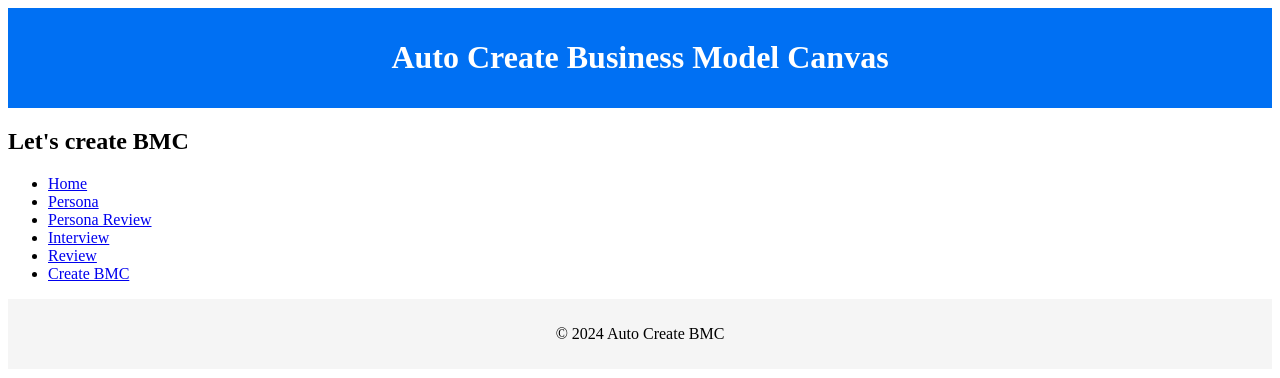
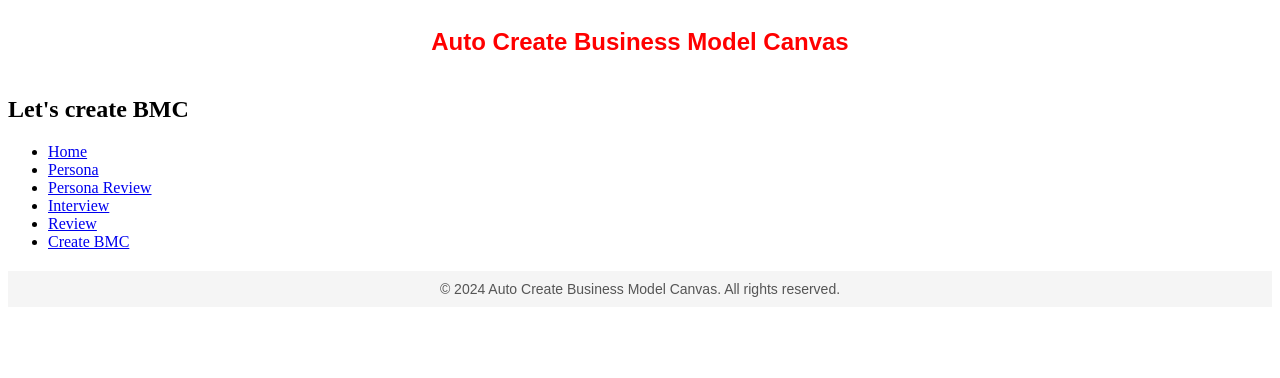
Before and after one commit to Kazuto-Ikeda/mvp-for-abmc2, a Next.js app: page /home in a window 1280 px wide. Shown: the top 378 px of the page. Built offline with nearby package versions, Linux system fonts and the light colour scheme.

Commit message:
change header color

```diff
--- a/app/layout.tsx
+++ b/app/layout.tsx
@@ -4,19 +4,42 @@ export default function RootLayout({ children }: { children: React.ReactNode })
   return (
     <html lang="en">
       <head>
-        {/* メタデータを追加 */}
-        <title>Auto Create BMC</title>
+        <title>Auto Create Business Model Canvas</title>
         <meta name="description" content="Automatically generate business model canvases with AI." />
         <link rel="icon" href="/favicon.ico" />
       </head>
       <body>
-        {/* 共通のデザイン（ヘッダー、フッター）を追加可能 */}
-        <header style={{ padding: "10px", background: "#0070f3", color: "white", textAlign: "center" }}>
-          <h1>Auto Create Business Model Canvas</h1>
+        {/* ヘッダー部分 */}
+        <header
+          style={{
+            backgroundColor: "white", // 背景色を白
+            color: "red", // 文字色を赤
+            textAlign: "center",
+            padding: "20px 0",
+            fontFamily: "'Arial', sans-serif",
+            fontWeight: "bold",
+            fontSize: "24px",
+          }}
+        >
+          Auto Create Business Model Canvas
         </header>
+
+        {/* ページコンテンツ */}
         <main>{children}</main>
-        <footer style={{ padding: "10px", background: "#f5f5f5", textAlign: "center" }}>
-          <p>&copy; 2024 Auto Create BMC</p>
+
+        {/* フッター部分 */}
+        <footer
+          style={{
+            backgroundColor: "#f5f5f5",
+            textAlign: "center",
+            padding: "10px 0",
+            marginTop: "20px",
+            fontFamily: "'Arial', sans-serif",
+            fontSize: "14px",
+            color: "#555",
+          }}
+        >
+          &copy; 2024 Auto Create Business Model Canvas. All rights reserved.
         </footer>
       </body>
     </html>
```
